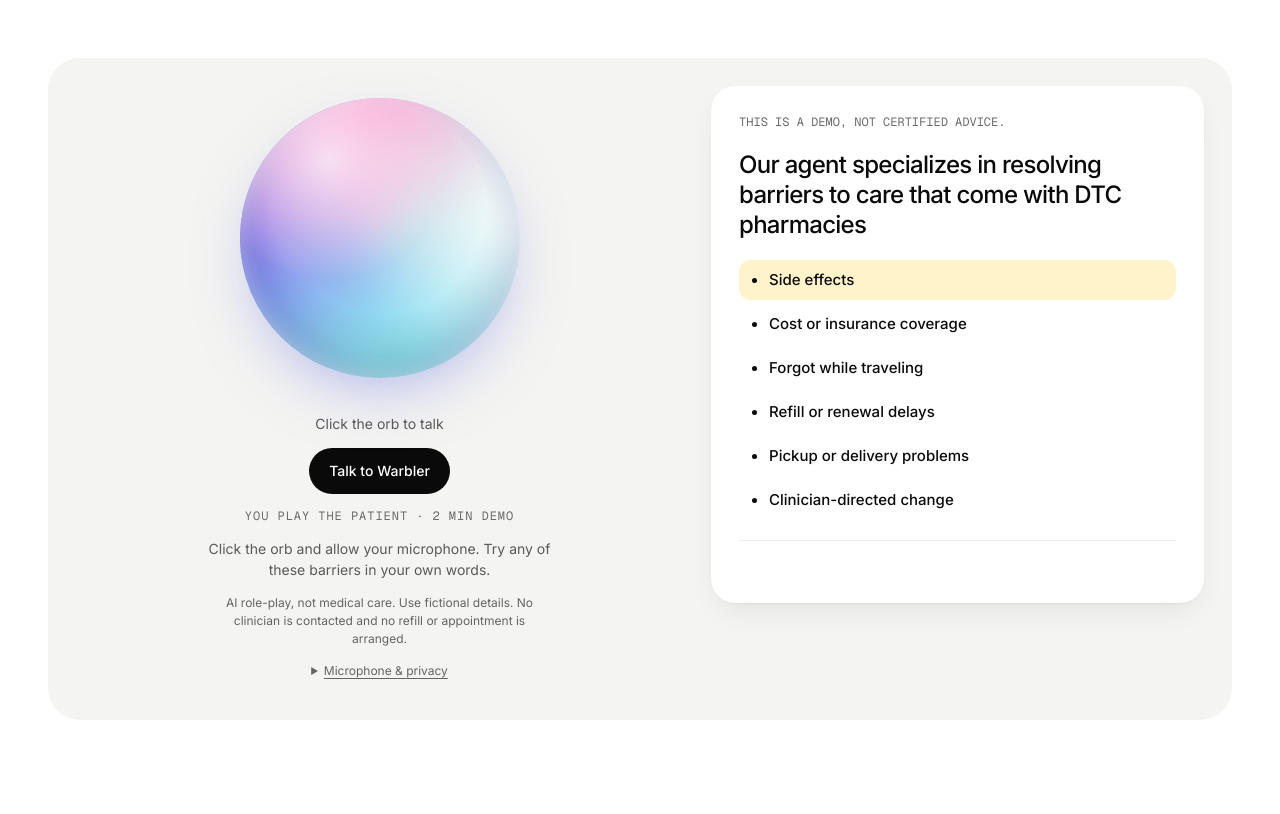
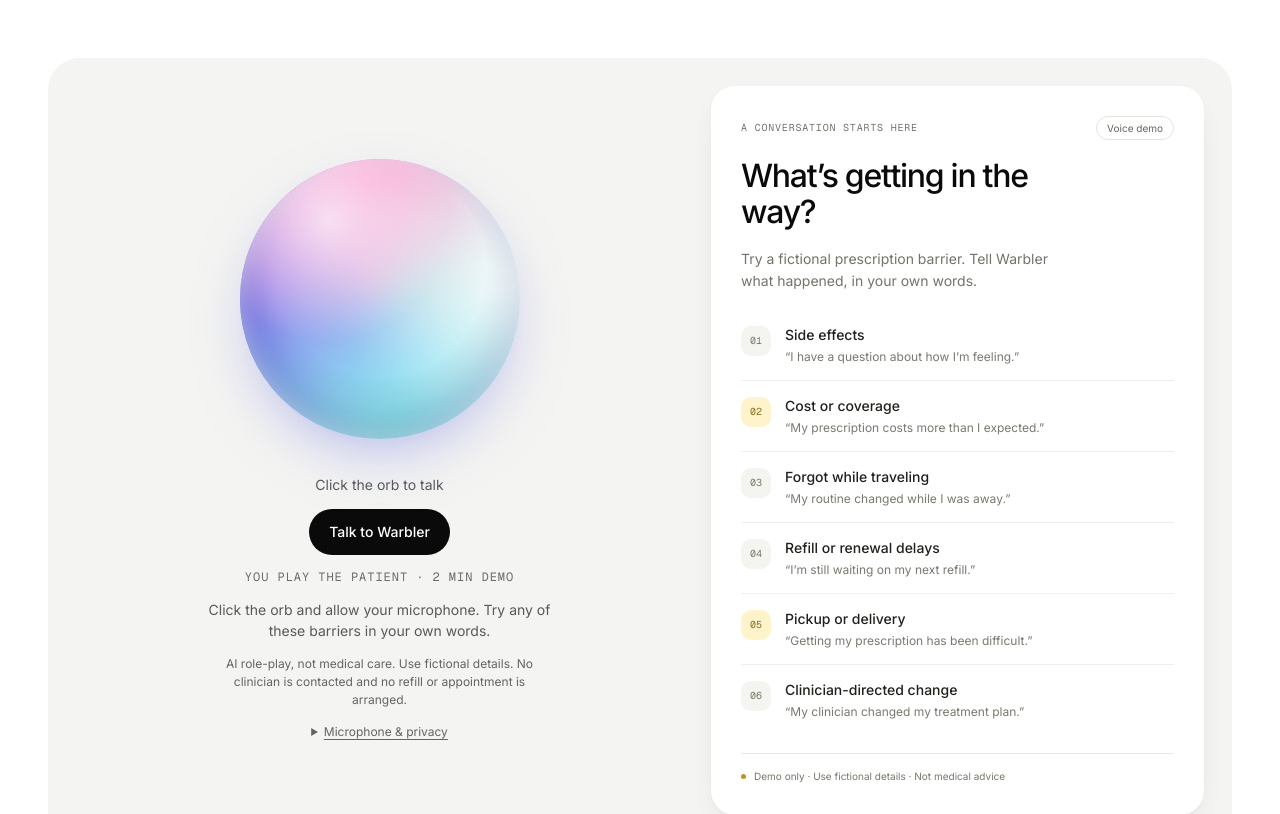
Before and after one commit to warblersafety/warbler-rx-website, a website built with Vite: page index.html in a window 1280 px wide. Shown: the part 600-1414 px from the top of the page. Built offline with nearby package versions, Linux system fonts and the light colour scheme.

Commit message:
Redesign barrier suggestions as clear conversation prompts (#6)

```diff
--- a/index.html
+++ b/index.html
@@ -53,10 +53,18 @@
         </div>
         <div class="barrier-side">
           <div class="barrier-card">
-            <p class="mono disclaimer">THIS IS A DEMO, NOT CERTIFIED ADVICE.</p>
-            <h2>Our agent specializes in resolving barriers to care that come with DTC pharmacies</h2>
-            <ul class="barrier-list"><li>Side effects</li><li>Cost or insurance coverage</li><li>Forgot while traveling</li><li>Refill or renewal delays</li><li>Pickup or delivery problems</li><li>Clinician-directed change</li></ul>
-            <div class="barrier-rule" aria-hidden="true"></div>
+            <div class="barrier-heading"><span class="mono barrier-eyebrow">A CONVERSATION STARTS HERE</span><span class="barrier-badge">Voice demo</span></div>
+            <h2>What’s getting in the way?</h2>
+            <p class="barrier-intro">Try a fictional prescription barrier. Tell Warbler what happened, in your own words.</p>
+            <ul class="barrier-list">
+              <li><span class="barrier-number mono" aria-hidden="true">01</span><div><span class="barrier-name">Side effects</span><span class="barrier-example">“I have a question about how I’m feeling.”</span></div></li>
+              <li><span class="barrier-number mono" aria-hidden="true">02</span><div><span class="barrier-name">Cost or coverage</span><span class="barrier-example">“My prescription costs more than I expected.”</span></div></li>
+              <li><span class="barrier-number mono" aria-hidden="true">03</span><div><span class="barrier-name">Forgot while traveling</span><span class="barrier-example">“My routine changed while I was away.”</span></div></li>
+              <li><span class="barrier-number mono" aria-hidden="true">04</span><div><span class="barrier-name">Refill or renewal delays</span><span class="barrier-example">“I’m still waiting on my next refill.”</span></div></li>
+              <li><span class="barrier-number mono" aria-hidden="true">05</span><div><span class="barrier-name">Pickup or delivery</span><span class="barrier-example">“Getting my prescription has been difficult.”</span></div></li>
+              <li><span class="barrier-number mono" aria-hidden="true">06</span><div><span class="barrier-name">Clinician-directed change</span><span class="barrier-example">“My clinician changed my treatment plan.”</span></div></li>
+            </ul>
+            <p class="barrier-footer"><span class="barrier-footer-dot" aria-hidden="true"></span>Demo only · Use fictional details · Not medical advice</p>
           </div>
         </div>
       </div>
--- a/src/demo.css
+++ b/src/demo.css
@@ -56,3 +56,24 @@
 @keyframes result-detail{from{opacity:0;transform:translateY(8px)}to{opacity:1;transform:none}}
 @media(max-width:640px){.result-flow{padding-top:56px}.result-connector{height:56px}}
 @media(prefers-reduced-motion:reduce){.result-flow .result-connector,.result-flow .demo-result,.result-flow .result-eyebrow,.result-flow h3,.result-flow #result-status,.result-flow #try-again,#result-content:not([hidden]) .result-grid>div,#result-content:not([hidden]) #result-next{animation:none}}
+
+/* Conversation prompts are suggestions, with no implied selected scenario. */
+.barrier-card{gap:18px;padding:30px}
+.barrier-heading{display:flex;align-items:center;justify-content:space-between;gap:12px;flex-wrap:wrap}
+.barrier-eyebrow{font-size:10px;line-height:16px;letter-spacing:.08em;color:#73736b}
+.barrier-badge{padding:5px 10px;border:1px solid #e5e5df;border-radius:999px;font-size:10px;color:#66665e;white-space:nowrap}
+.barrier-card h2{font-size:32px;line-height:1.12;letter-spacing:-.04em;max-width:320px}
+.barrier-intro{font-size:14px;line-height:22px;color:#73736b;max-width:340px}
+.barrier-list{gap:0}
+.barrier-list li{display:flex;align-items:flex-start;gap:14px;padding:14px 0;border-radius:0;border-bottom:1px solid #efefeb;font-weight:400}
+.barrier-list li:first-child{background:transparent}
+.barrier-list li:last-child{border-bottom:0}
+.barrier-list li::before{content:none}
+.barrier-number{display:flex;align-items:center;justify-content:center;flex-shrink:0;width:30px;height:30px;border-radius:10px;background:#f4f4f0;color:#79796b;font-size:10px;line-height:1;margin-top:2px}
+.barrier-list li:nth-child(2) .barrier-number,.barrier-list li:nth-child(5) .barrier-number{background:#fff3cc;color:#857224}
+.barrier-name{display:block;font-size:14px;font-weight:500;line-height:21px;color:#20201c}
+.barrier-example{display:block;margin-top:3px;font-size:12px;line-height:18px;color:#797971;text-wrap:pretty}
+.barrier-footer{display:flex;align-items:center;gap:8px;padding-top:14px;border-top:1px solid #e9e9e2;font-size:10px;line-height:17px;color:#77776c}
+.barrier-footer-dot{width:5px;height:5px;flex-shrink:0;border-radius:50%;background:#b8962a}
+@media(max-width:960px){.barrier-card{padding:24px}.barrier-card h2{font-size:29px}}
+@media(max-width:640px){.barrier-card{padding:24px 20px}.barrier-card h2{font-size:30px}.barrier-list li{padding:13px 0}}
```
